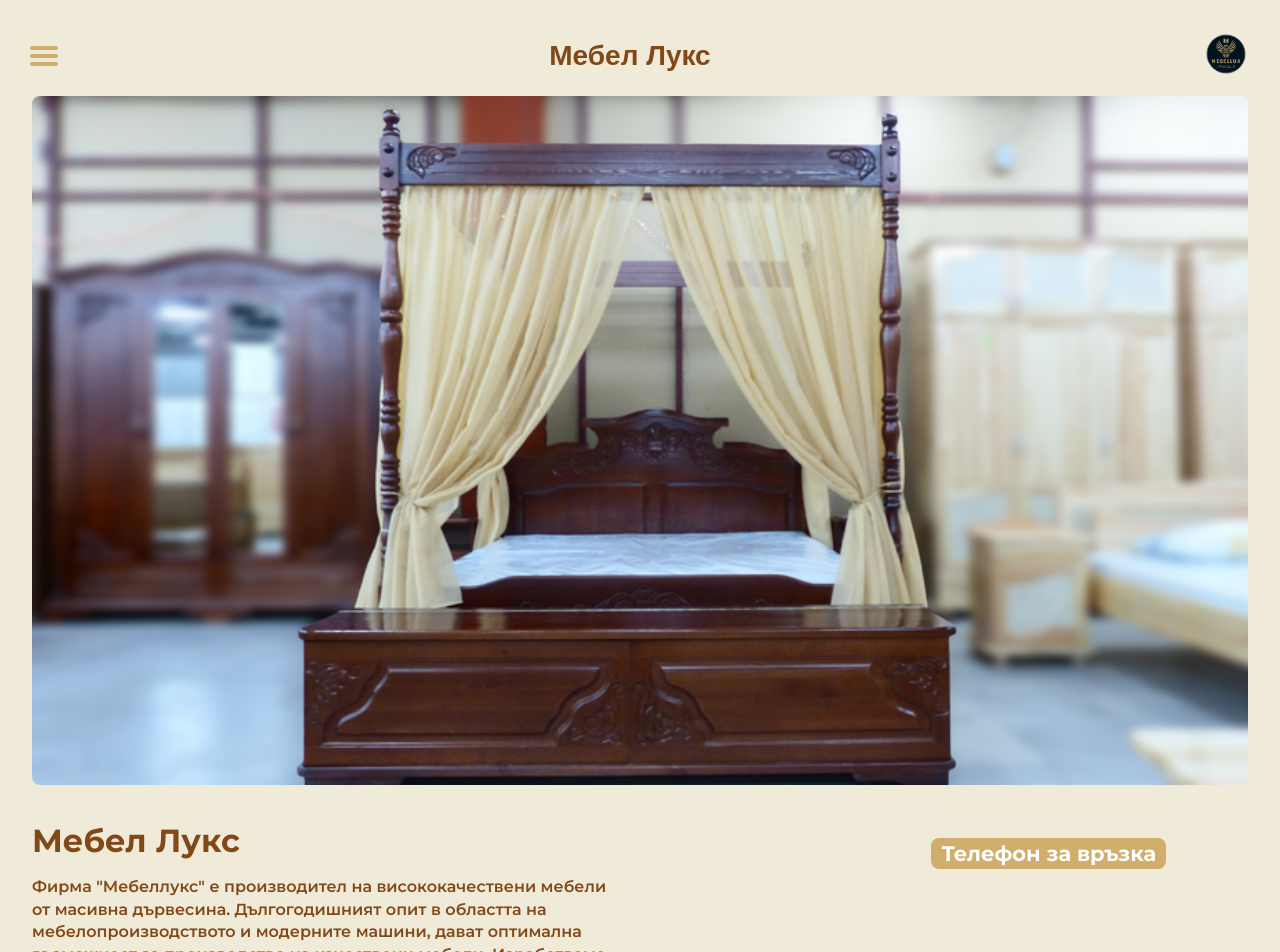
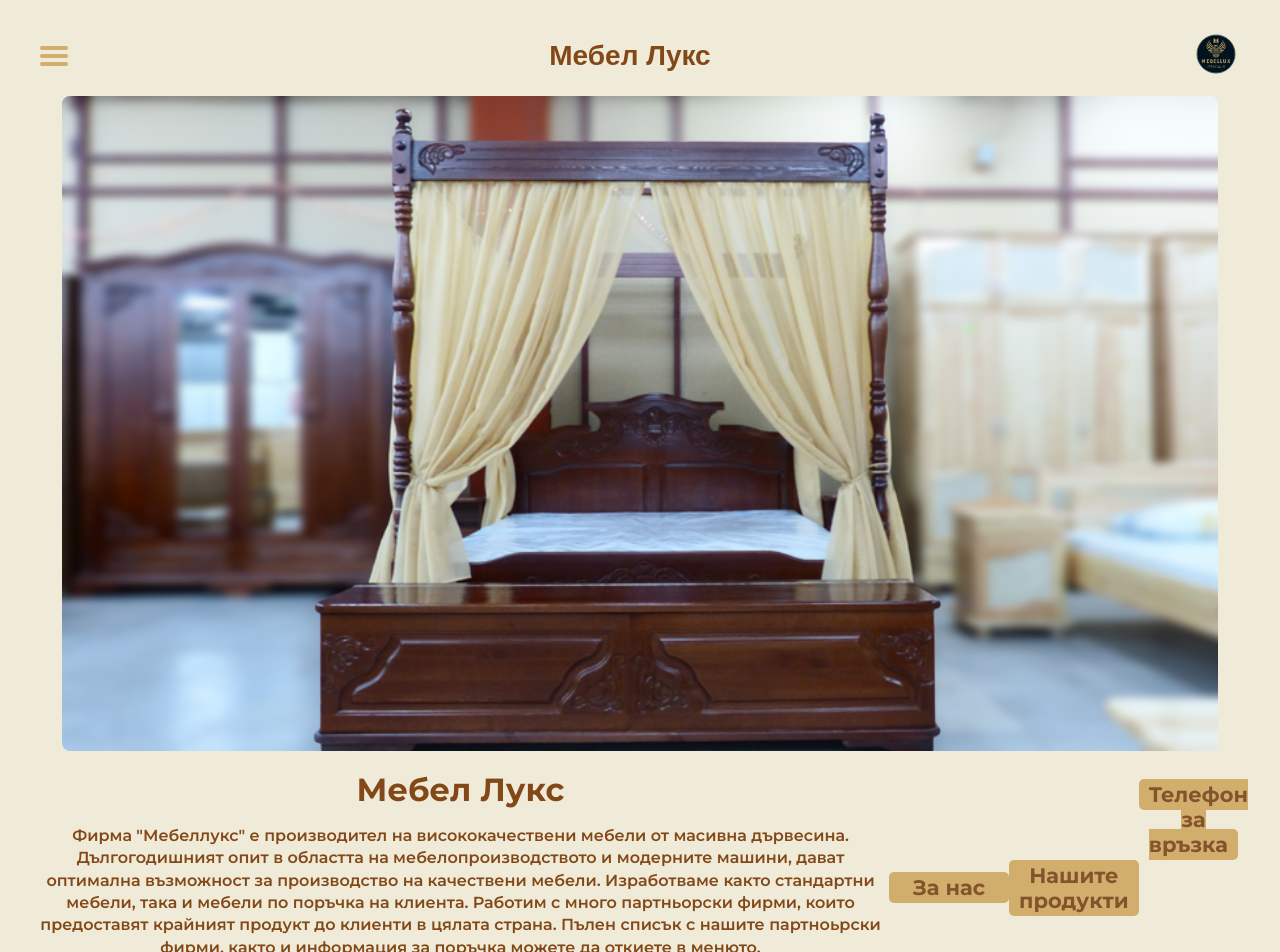
Before and after one commit to DivakovDev/MebelLux-Site, a React (Vite) app in the folder mebel-lux/: page / in a window 1280 px wide. Shown: the top 952 px of the page. Built offline with nearby package versions, Linux system fonts and the light colour scheme; a web font is replaced by a local one.

Commit message:
update 2 files and delete 1 file

```diff
--- a/mebel-lux/components/navigation.jsx
+++ b/mebel-lux/components/navigation.jsx
@@ -1,4 +1,29 @@
+import React, { useEffect } from "react";
+
 function NavigationBar() {
+
+  useEffect(() => {
+    const open = document.getElementById("menu-btn");
+    const nav = document.getElementById("nav");
+    const exit = document.getElementById("exit-btn");
+
+    const handleOpenClick = () => {
+      nav.classList.add("open-nav");
+    };
+
+    const handleExitClick = () => {
+      nav.classList.remove("open-nav");
+    };
+
+    open.addEventListener("click", handleOpenClick);
+    exit.addEventListener("click", handleExitClick);
+
+    return () => {
+      open.removeEventListener("click", handleOpenClick);
+      exit.removeEventListener("click", handleExitClick);
+    };
+  }, []);
+
   return (
     <>
       <nav id="nav">
@@ -8,10 +33,10 @@ function NavigationBar() {
         </div>
         <ul>
           <li className="selected">
-            <a href="#">Начало</a>
+            <a href="../pages/Home.jsx">Начало</a>
           </li>
           <li>
-            <a href="#">Продукти</a>
+            <a href="./pages/Products.jsx">Продукти</a>
           </li>
           <li>
             <a href="#">За Компанията</a>
--- a/mebel-lux/src/index.css
+++ b/mebel-lux/src/index.css
@@ -120,6 +120,7 @@ nav ul li a {
     visibility: unset;
     opacity: 1;
     transform: translateX(0);
+    padding: 0;
 }
 
 .ask{
@@ -134,6 +135,7 @@ header{
     align-items: center;
     justify-content: space-between;
     padding: 0;
+    padding-left: 8px;
 }
 
 header h2{
@@ -145,11 +147,6 @@ header h2{
 header svg {
     width: 40px;
     cursor: pointer;
-}
-
-header .logo {
-    margin: 0;
-    padding: 0;
 }
 
 /* Main Section */
@@ -164,11 +161,11 @@ h1 {
 }
 
 .panel {
-    margin-bottom: 2em;
+    margin-bottom: 15px;
 }
 
 .panel img{
-    width: 100%;
+    width: 95%;
     border-radius: 8px;
 }
 
@@ -193,14 +190,18 @@ h3 {
     color: #83532c;
     background-color: #D2AE6D;
     border-radius: 5px;
-    font-size: 18px;
+    font-size: 21px;
     font-weight: 700;
     padding: 3px 10px;
     min-width: 120px;
 }
 
 .info-2{
-    margin-top: 20px;
+    margin-top: 12px;
+}
+
+.info-2 a{
+    color: #83532c;
 }
 
 .cta-btn {
@@ -208,16 +209,18 @@ h3 {
     color: white;
     font-weight: bold;
     font-size: 21px;
-    border-radius: 8px;
+    border-radius: 5px;
     padding: 3px 10px;
-    margin-top: 200px;
 }
 
 /*Footer */
 
 footer{
+    display: flex;
+    flex-direction: column;
     background: #D2AE6D;
     padding-top: 20px;
+    margin-top: auto;
 }
 
 footer p{
@@ -234,30 +237,37 @@ footer p span{
 
 /* Large Phones */
 
-@media (min-width: 420px) {
-    body {
-        padding: 1em;
-        text-align: left;
+@media( max-width: 370px){
+    .col p{
+        font-size: 14px;
+        padding: 0 20px;
     }
-    ul.data {
-        display: flex;
-        flex-wrap: wrap;
+
+    .info{
+        flex-direction: column;
     }
-    ul.data li {
-        flex: 0 0 50%;
+
+    .info a{
+        font-size: 21px;
+        min-width: 240px;
+    }
+
+    .info a:last-child{
+        margin-top:  15px;
+    }
+
+    .info-2 a{
+        min-width: 240px;
+    }
+}
+
+@media (min-width: 424px) {
+    header{
+        padding: 0 10px;
     }
 }
 
 @media (min-width: 550px) {
-    ul.data {
-        justify-content: center;
-    }
-    .panel ul.data li {
-        flex: 0 0 33%;
-    }
-    .panel ul.data li p {
-        margin-bottom: 0;
-    }
     nav {
         width: 40%;
     }
@@ -270,15 +280,7 @@ footer p span{
     .columns {
         display: flex;
     }
-    .col {
-        flex: 0 0 48%;
-    }
-    .secondary {
-        margin-left: 3em;
-    }
-    ul.secondary {
-        margin-top: 0;
-    }
+
     nav {
         width: 30%;
     }
```
Also changed, not shown: mebel-lux/pages/Products.jsx (added, +34 -0 lines), mebel-lux/images/mebel-lux-logo.svg (deleted).
